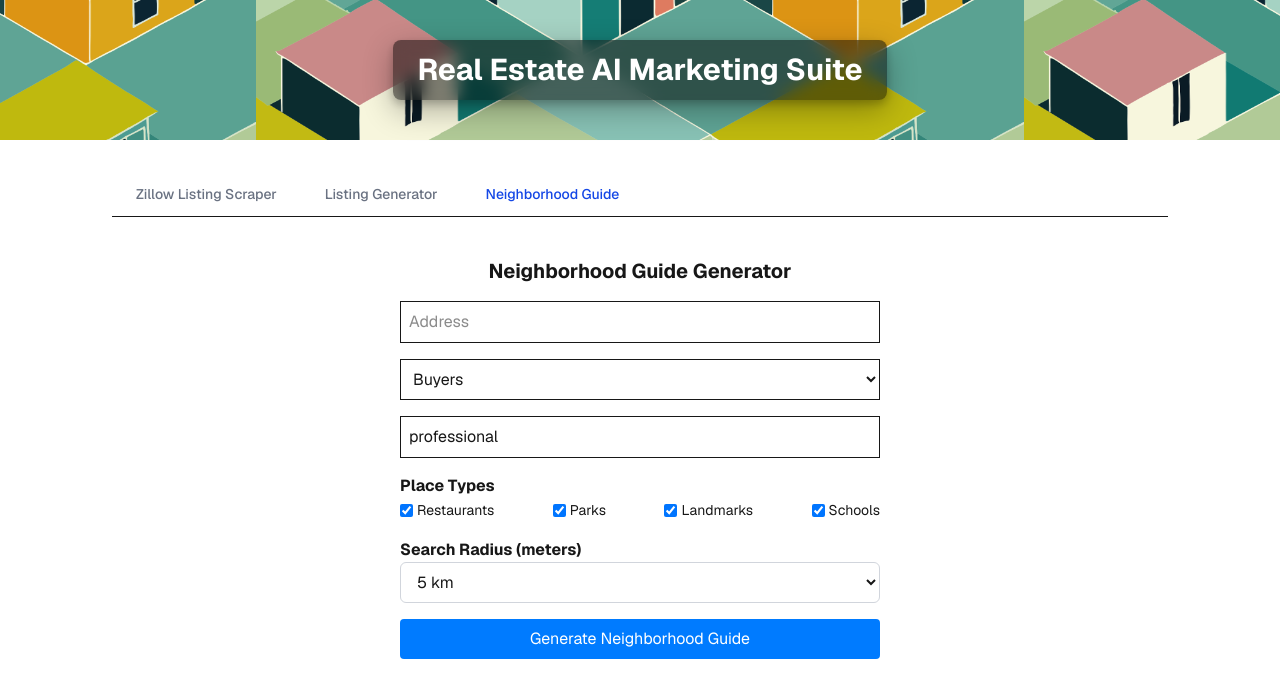
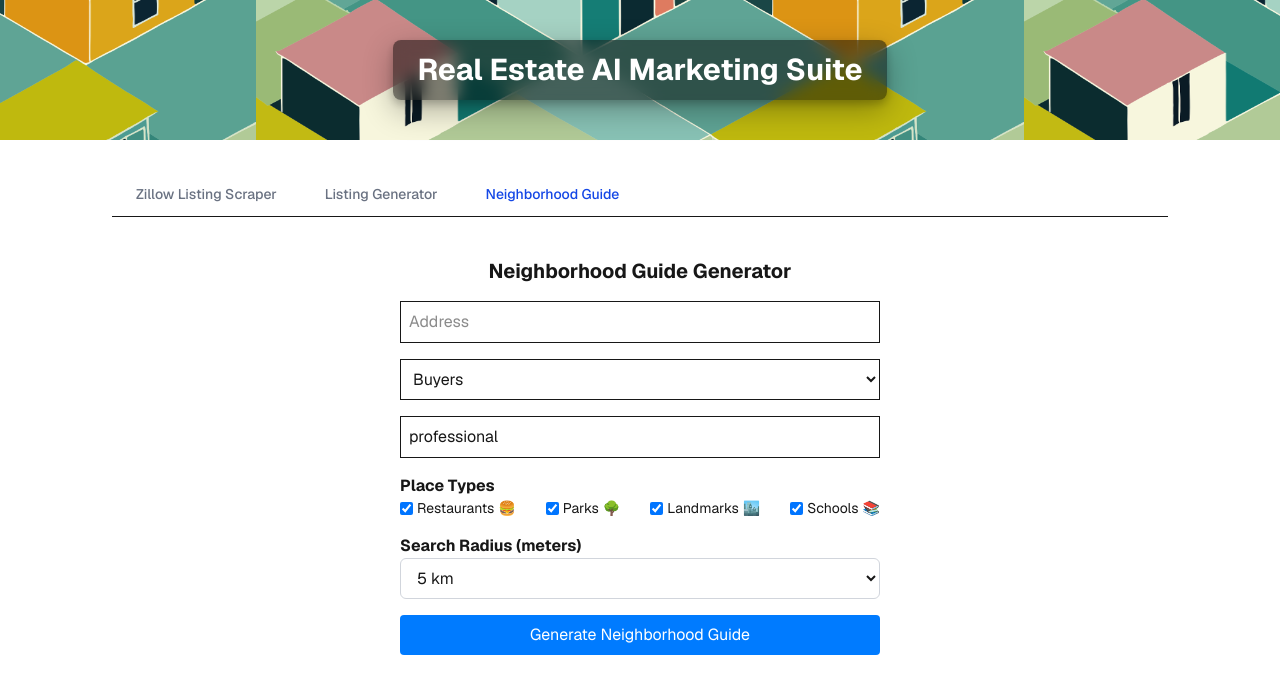
Before and after one commit to aar-woo/real-estate-ai-marketing-suite, a Next.js app: page / in a window 1280 px wide. Both pictures are taken after a click on the button "Neighborhood Guide". Shown: the top 698 px of the page. Built offline with nearby package versions, Linux system fonts and the light colour scheme.

Commit message:
Add emoji's for each place type checkbox.

```diff
--- a/src/components/NeighborhoodGuideForm.tsx
+++ b/src/components/NeighborhoodGuideForm.tsx
@@ -6,10 +6,10 @@ import type { NeighborhoodGuideData } from "@/lib/prompts";
 import { ExtendedPlace, PlacesApiResponse } from "@/lib/placesTypes";
 
 const placeTypes = [
-  { value: "restaurant", label: "Restaurants" },
-  { value: "park", label: "Parks" },
-  { value: "tourist_attraction", label: "Landmarks" },
-  { value: "school", label: "Schools" },
+  { value: "restaurant", label: "Restaurants", emoji: "🍔" },
+  { value: "park", label: "Parks", emoji: "🌳" },
+  { value: "tourist_attraction", label: "Landmarks", emoji: "🏙️" },
+  { value: "school", label: "Schools", emoji: "📚" },
 ];
 
 export default function NeighborhoodGuideForm() {
@@ -138,8 +138,9 @@ export default function NeighborhoodGuideForm() {
                   onChange={() => handleTypeToggle(type.value)}
                   className="border p-2 w-full"
                 />
-                <label htmlFor={type.value}>
+                <label htmlFor={type.value} className="flex items-center gap-1">
                   <span className="text-sm">{type.label}</span>
+                  <span className="text-sm">{type.emoji}</span>
                 </label>
               </li>
             ))}
```
